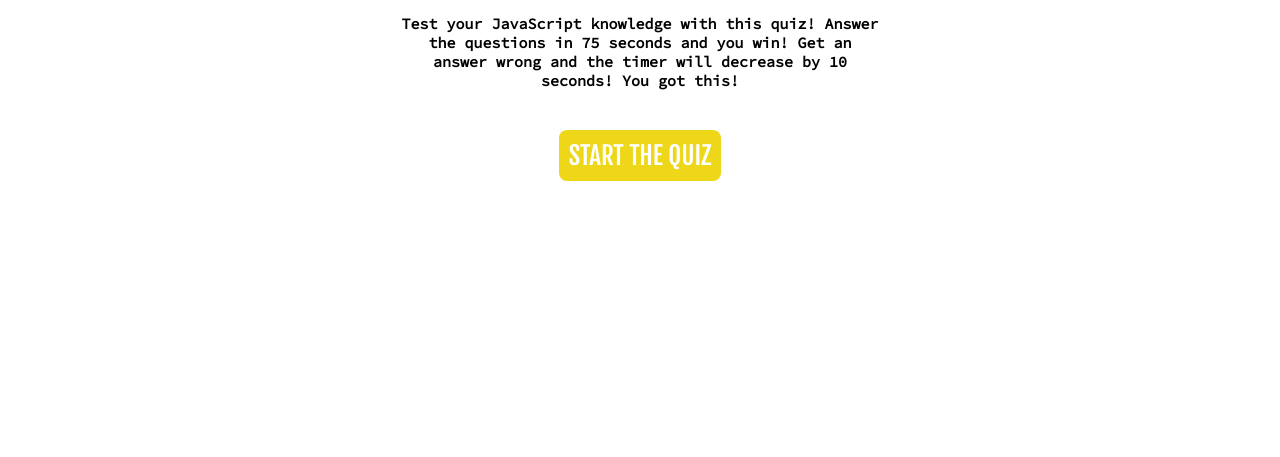
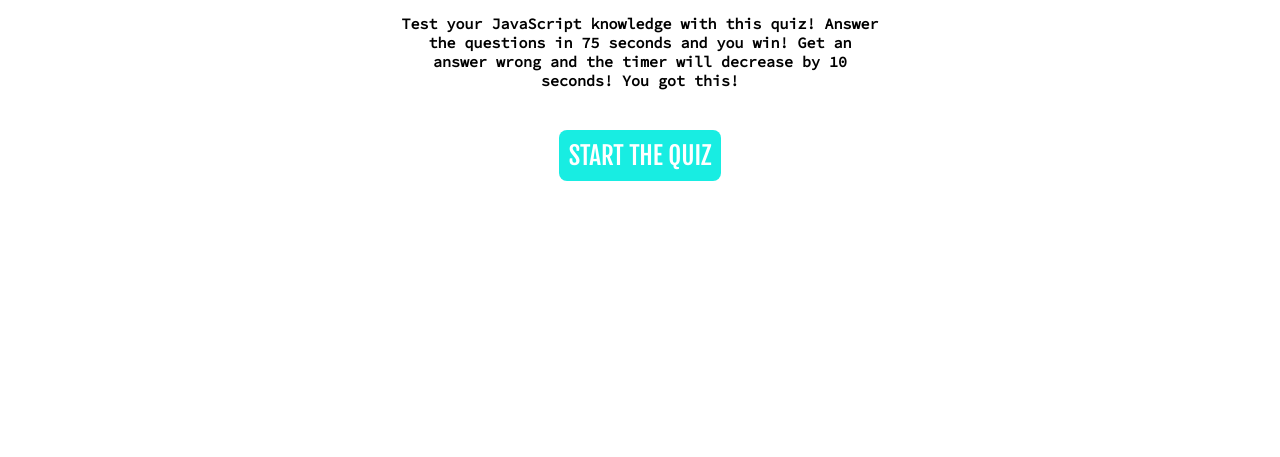
Before and after one commit to magikarppe/code-quiz, a plain HTML site: page index.html in a window 1280 px wide. Shown: the part 343-800 px from the top of the page. Drawn offline with Linux system fonts and the light colour scheme; a web font is replaced by a local one.

Commit message:
stylized

```diff
--- a/assets/style.css
+++ b/assets/style.css
@@ -1,5 +1,5 @@
 :root {
-    --jsyellow: #EDD718;
+    --jsyellow: #18ede2;
     --darkgray: #333431;
     --lightergray: #F7F7F7;
     --lightgray: #666666;
```
